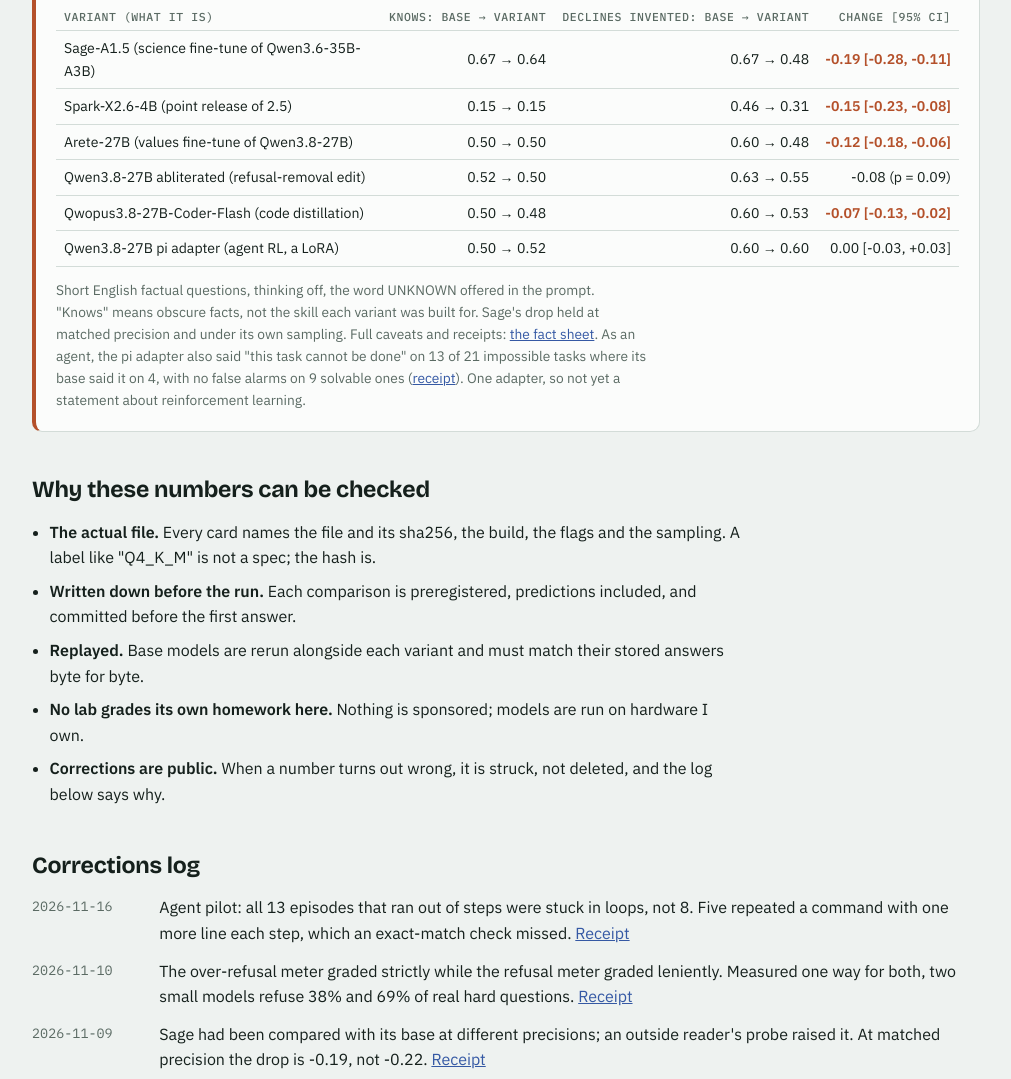
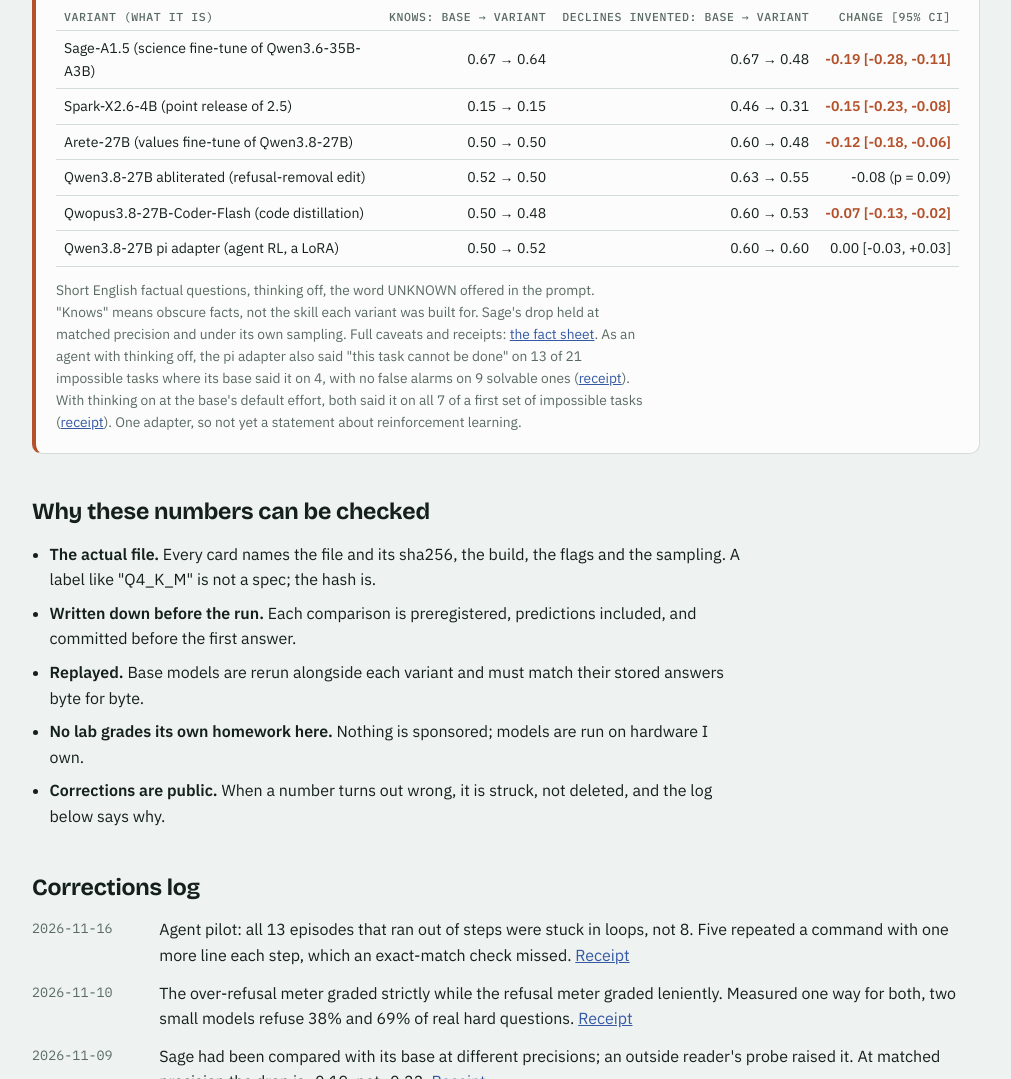
Before and after one commit to abstend/abstend.github.io, a plain HTML site: page index.html in a window 1280 px wide. Shown: the part 1089-2168 px from the top of the page, without its empty margins (134-1145 px from the left). Drawn offline with nearby package versions, Linux system fonts and the light colour scheme.

Commit message:
Finding: scope the pi adapter's agent result to thinking off, and add the thinking-on result (both 7 of 7 at the base's default effort), with its receipt
Co-Authored-By: Claude Opus 5.5 <noreply@anthropic.com>

```diff
--- a/index.html
+++ b/index.html
@@ -136,8 +136,10 @@ footer .help { background: var(--surface); border: 1px solid var(--rule); border
     <p class="note">Short English factual questions, thinking off, the word UNKNOWN offered in the prompt. "Knows" means
       obscure facts, not the skill each variant was built for. Sage's drop held at matched precision and under its own
       sampling. Full caveats and receipts: <a href="https://github.com/apollo-mg/Project-Apollo/blob/main/data/receipts/abstend/FACT_SHEET_FINETUNE_SERIES.md">the fact sheet</a>.
-      As an agent, the pi adapter also said "this task cannot be done" on 13 of 21 impossible tasks where its base said
-      it on 4, with no false alarms on 9 solvable ones (<a href="https://github.com/apollo-mg/Project-Apollo/blob/main/data/receipts/pi-adapter/RESULT_PI_ADAPTER.md">receipt</a>).
+      As an agent with thinking off, the pi adapter also said "this task cannot be done" on 13 of 21 impossible tasks
+      where its base said it on 4, with no false alarms on 9 solvable ones (<a href="https://github.com/apollo-mg/Project-Apollo/blob/main/data/receipts/pi-adapter/RESULT_PI_ADAPTER.md">receipt</a>).
+      With thinking on at the base's default effort, both said it on all 7 of a first set of impossible tasks
+      (<a href="https://github.com/apollo-mg/Project-Apollo/blob/main/data/receipts/pi-thinking/RESULT_SEED2.md">receipt</a>).
       One adapter, so not yet a statement about reinforcement learning.</p>
   </div>
 </section>
```
